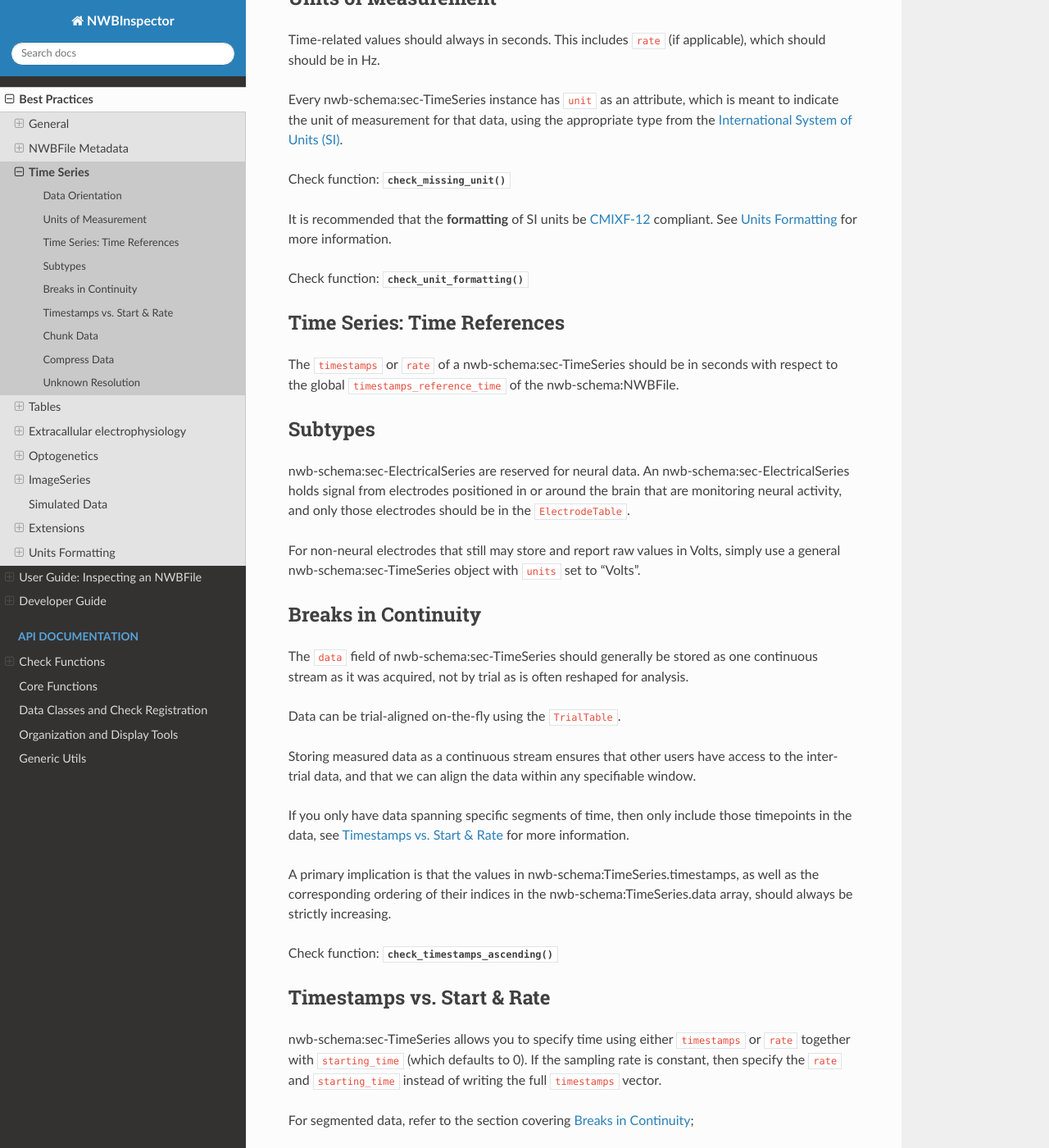
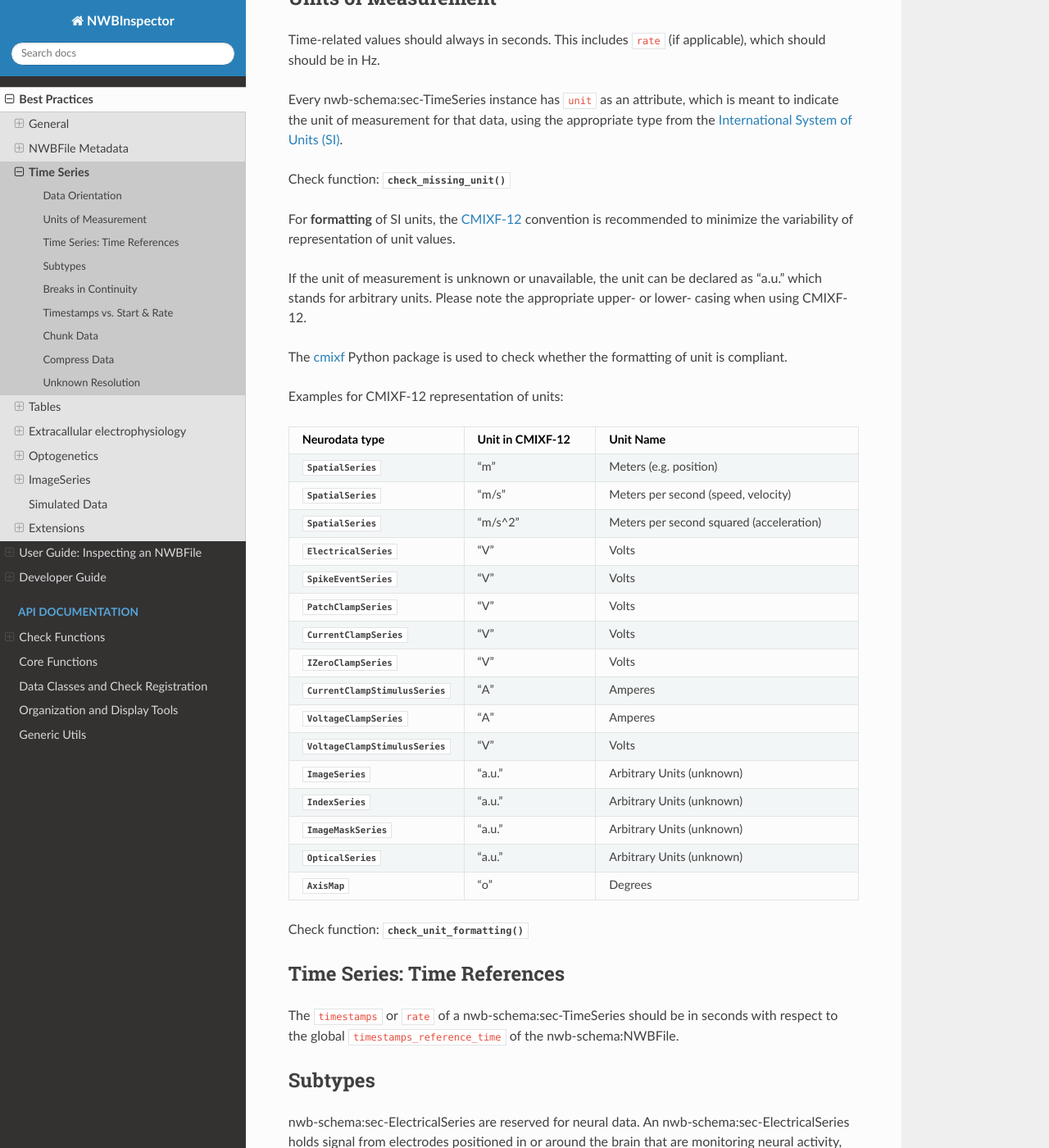
Before and after one commit to NeurodataWithoutBorders/nwbinspector, a Sphinx documentation site: the page built from docs/best_practices/time_series.rst, in a window 1280 px wide and 1400 px high, scrolled down 597 px. Shown: the whole window at 82% size. Built offline with Sphinx 7.4.7 and the Read the Docs theme 2.0.0, drawn with Linux system fonts in a browser that asks for light colours.

Commit message:
move CMIXF-12 into Units of Measurement

```diff
--- a/docs/best_practices/best_practices_index.rst
+++ b/docs/best_practices/best_practices_index.rst
@@ -29,4 +29,3 @@ Authors: Oliver Ruebel, Andrew Tritt, Ryan Ly, Cody Baker and Ben Dichter
    image_series
    simulated_data
    extensions
-   units
--- a/docs/best_practices/time_series.rst
+++ b/docs/best_practices/time_series.rst
@@ -37,8 +37,75 @@ measurement for that data, using the appropriate type from the
 
 Check function: :py:meth:`~nwbinspector.checks.time_series.check_missing_unit`
 
-It is recommended that the **formatting** of SI units be `CMIXF-12 <https://people.csail.mit.edu/jaffer/MIXF/CMIXF-12>`_ compliant.
-See :ref:`units` for more information.
+For **formatting** of SI units, the `CMIXF-12 <https://people.csail.mit.edu/jaffer/MIXF/CMIXF-12>`_
+convention is recommended to minimize the variability of representation of unit values.
+
+If the unit of measurement is unknown or unavailable, the unit can be declared as "a.u."
+which stands for arbitrary units.
+Please note the appropriate upper- or lower- casing when using CMIXF-12.
+
+The `cmixf <https://github.com/sensein/cmixf>`_ Python package is used to check whether
+the formatting of unit is compliant.
+
+Examples for CMIXF-12 representation of units:
+
+.. list-table::
+   :widths: 25 25 50
+   :align: center
+   :header-rows: 1
+
+   * - Neurodata type
+     - Unit in CMIXF-12
+     - Unit Name
+   * - :py:class:`~pynwb.behavior.SpatialSeries`
+     - "m"
+     - Meters (e.g. position)
+   * - :py:class:`~pynwb.behavior.SpatialSeries`
+     - "m/s"
+     - Meters per second (speed, velocity)
+   * - :py:class:`~pynwb.behavior.SpatialSeries`
+     - "m/s^2"
+     - Meters per second squared (acceleration)
+   * - :py:class:`~pynwb.ecephys.ElectricalSeries`
+     - "V"
+     - Volts
+   * - :py:class:`~pynwb.ecephys.SpikeEventSeries`
+     - "V"
+     - Volts
+   * - :py:class:`~pynwb.icephys.PatchClampSeries`
+     - "V"
+     - Volts
+   * - :py:class:`~pynwb.icephys.CurrentClampSeries`
+     - "V"
+     - Volts
+   * - :py:class:`~pynwb.icephys.IZeroClampSeries`
+     - "V"
+     - Volts
+   * - :py:class:`~pynwb.icephys.CurrentClampStimulusSeries`
+     - "A"
+     - Amperes
+   * - :py:class:`~pynwb.icephys.VoltageClampSeries`
+     - "A"
+     - Amperes
+   * - :py:class:`~pynwb.icephys.VoltageClampStimulusSeries`
+     - "V"
+     - Volts
+   * - :py:class:`~pynwb.image.ImageSeries`
+     - "a.u."
+     - Arbitrary Units (unknown)
+   * - :py:class:`~pynwb.image.IndexSeries`
+     - "a.u."
+     - Arbitrary Units (unknown)
+   * - :py:class:`~pynwb.image.ImageMaskSeries`
+     - "a.u."
+     - Arbitrary Units (unknown)
+   * - :py:class:`~pynwb.image.OpticalSeries`
+     - "a.u."
+     - Arbitrary Units (unknown)
+   * - :py:class:`~pynwb.retinotopy.AxisMap`
+     - "o"
+     - Degrees
+
 
 Check function: :py:meth:`~nwbinspector.checks.time_series.check_unit_formatting`
 
```
Also changed, not shown: docs/best_practices/units.rst (deleted, +0 -66 lines).
